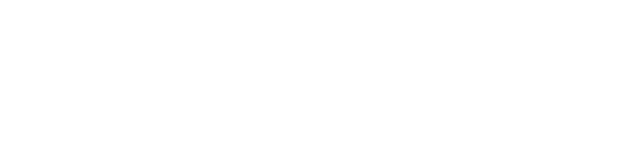
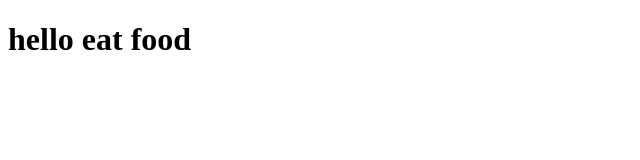
Before and after one commit to jasim741891/eat-food, a plain HTML site: page index.html in a window 1280 px wide. Shown: the whole page, without its empty margins (0-640 px from the left). Drawn offline with Linux system fonts and the light colour scheme.

Commit message:
first commient

```diff
--- a/index.html
+++ b/index.html
@@ -9,7 +9,7 @@
 </head>
 
 <body>
-
+    <h1>hello eat food</h1>
 </body>
 
 </html>
```
